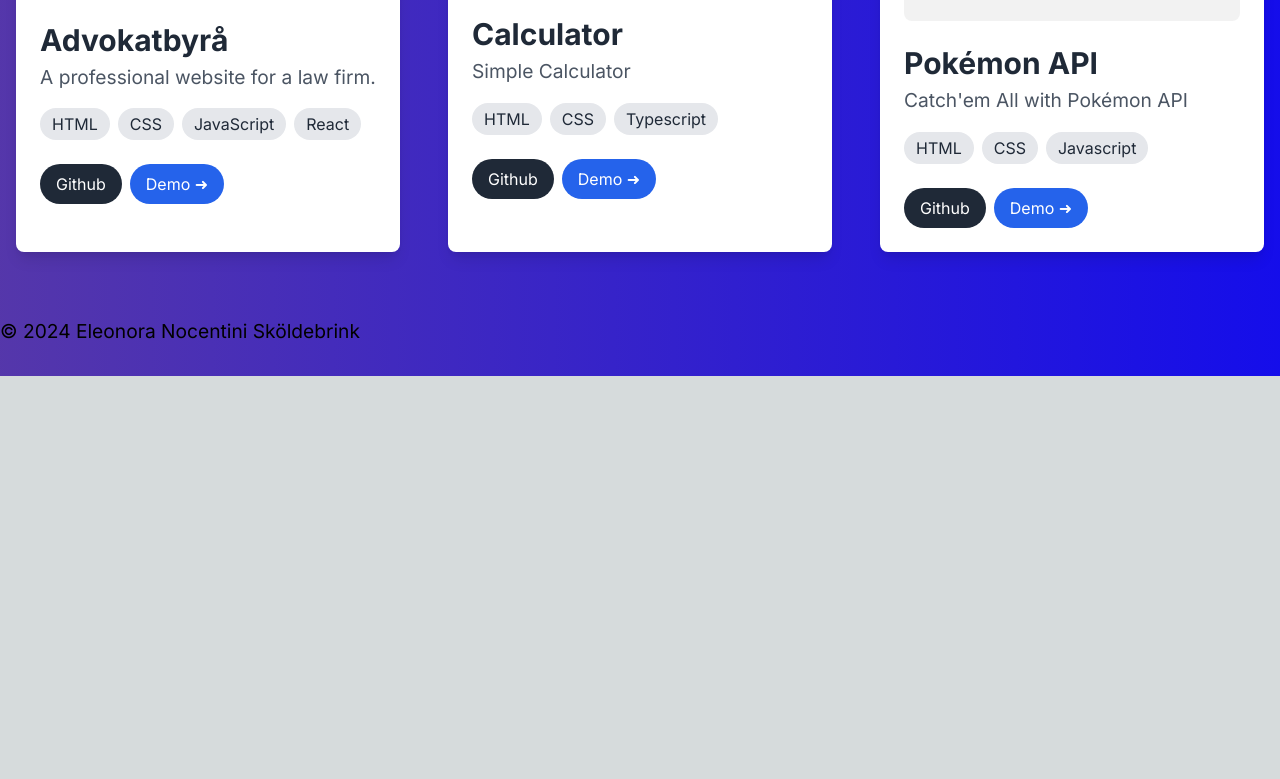
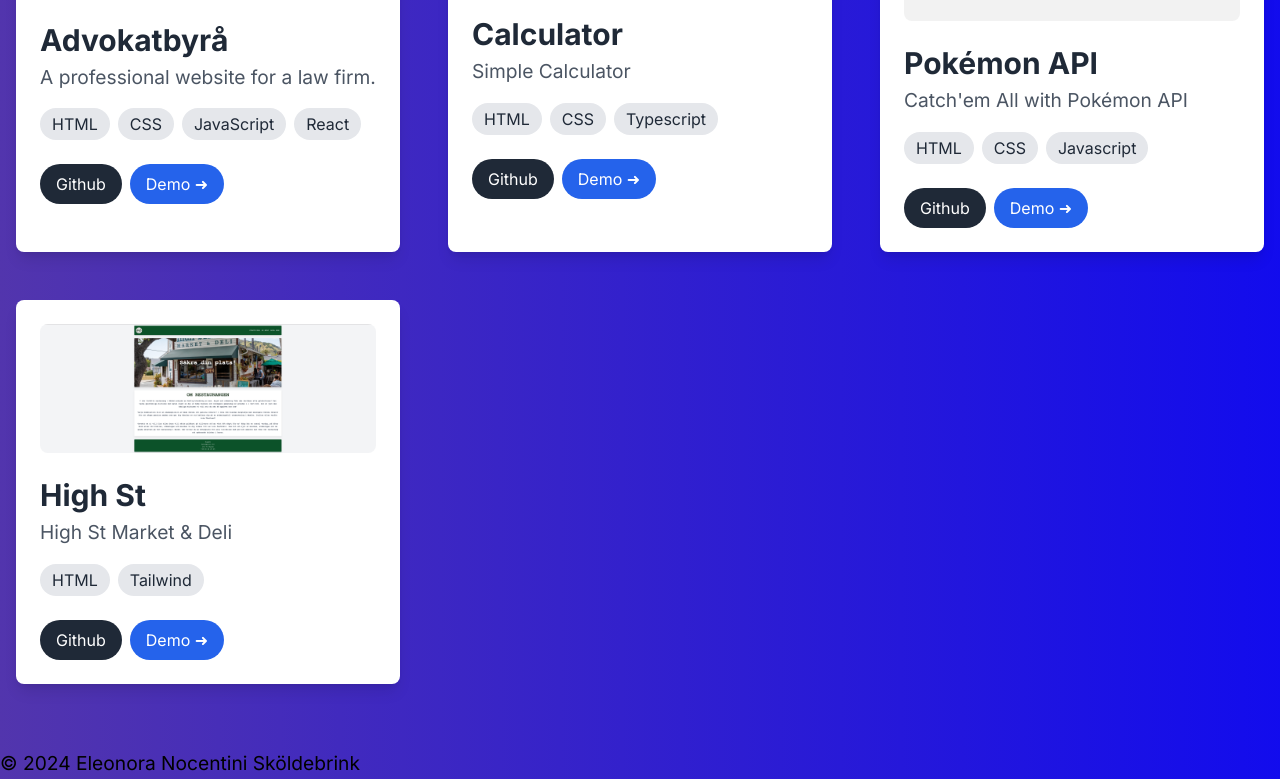
Before and after one commit to Elli2022/my-portfolio, a Next.js app: page /projects in a window 1280 px wide. Shown: the part 424-1203 px from the top of the page. Before the commit the page ends 800 px from the top, so only its background shows below. Built offline with nearby package versions, Linux system fonts and the light colour scheme.

Commit message:
added High St Market & Deli as project

```diff
--- a/src/app/projects/page.tsx
+++ b/src/app/projects/page.tsx
@@ -28,6 +28,14 @@ const projects = [
     tech_stack: ["HTML", "CSS", "Javascript"],
     github_url: "https://github.com/Elli2022/catchem-all-pokemon",
     demo_url: "https://pokemincatchthemall.netlify.app"
+  },
+  {
+    img: "/images/highStDeliAndMarket.png",
+    title: "High St",
+    description: "High St Market & Deli",
+    tech_stack: ["HTML", "Tailwind"],
+    github_url: "https://github.com/Elli2022/FE22-html-mp2-Eleonora-Nocentini-Skoldebrink",
+    demo_url: "https://highstdeli.netlify.app/"
   },
 ];
 
```
Also changed, not shown: public/images/highStDeliAndMarket.png (added).
